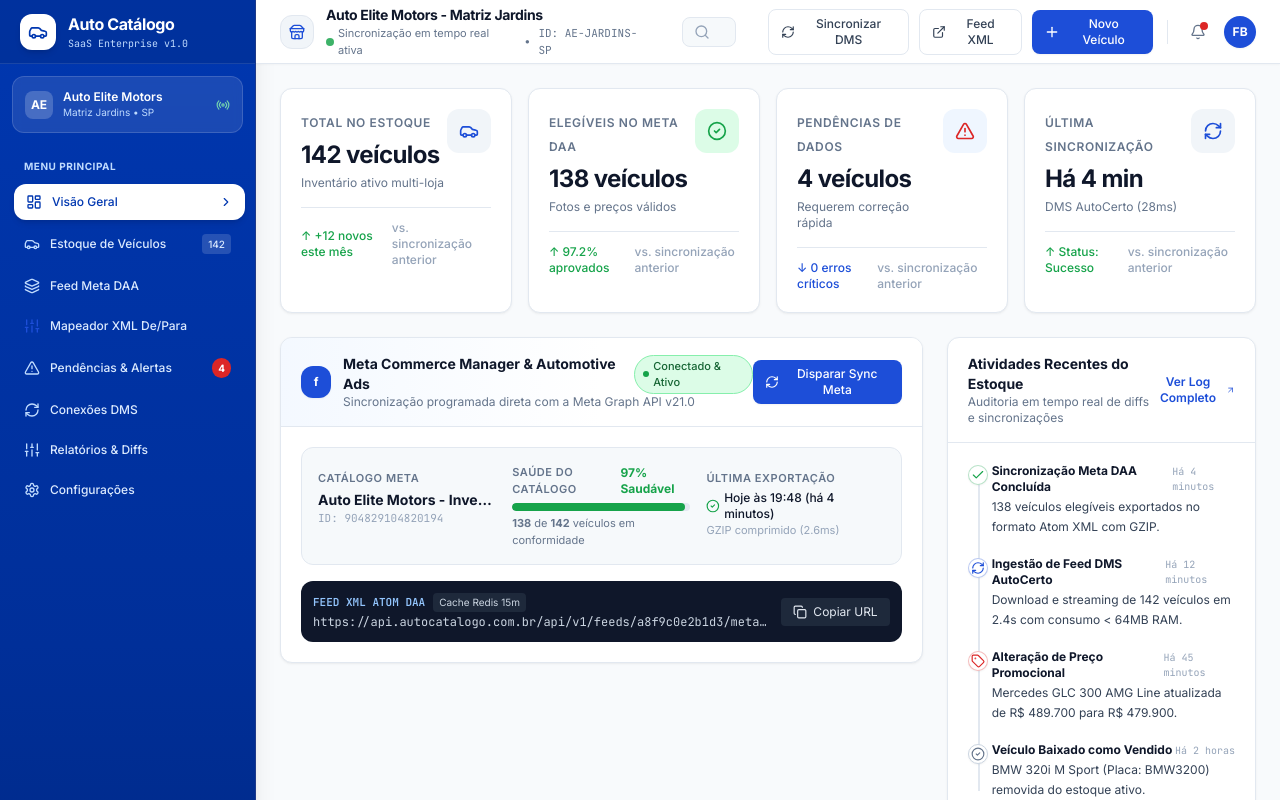
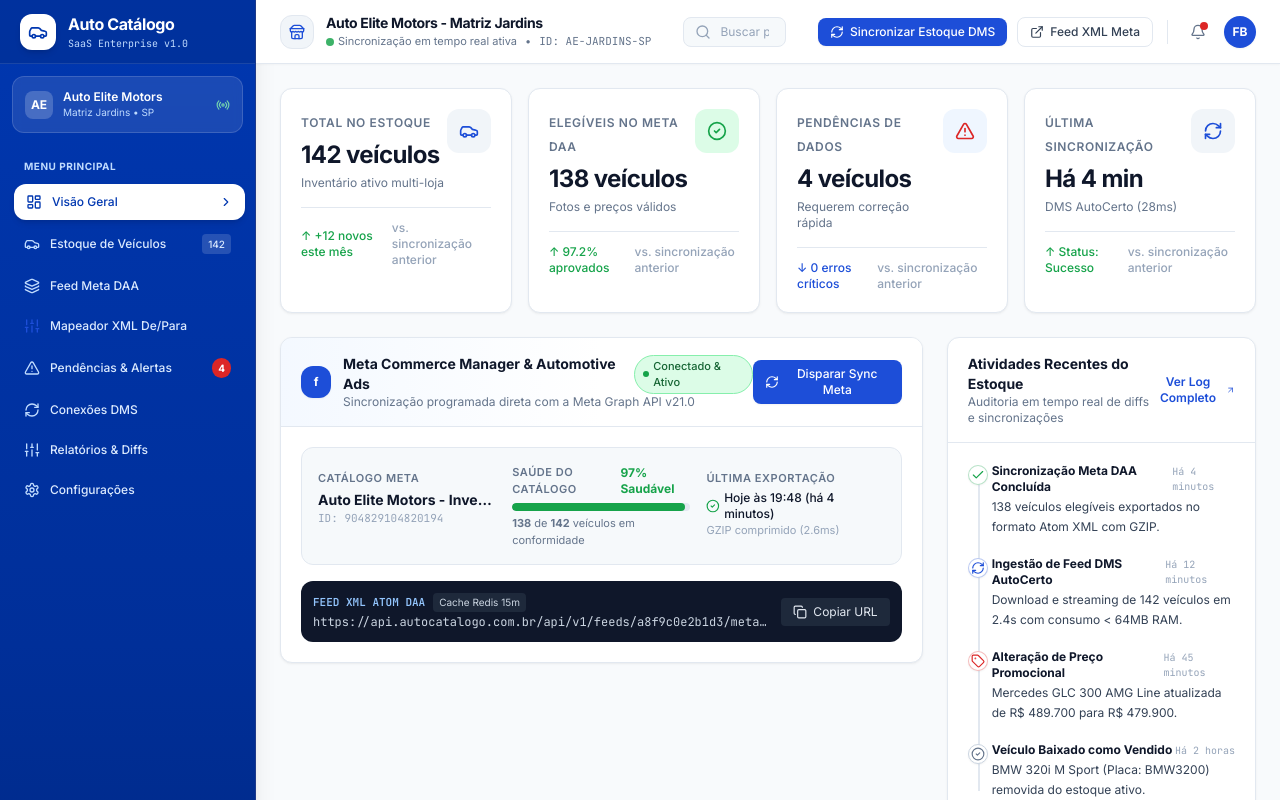
Before and after one commit to saas-auto-catalogo/frontend-app, a React (Vite) app: page / in a window 1280 px wide. Shown: the top 800 px of the page. Built offline with nearby package versions, Linux system fonts and the light colour scheme.

Commit message:
refactor(inventory): remove manual vehicle creation buttons in favor of automated DMS synchronization

```diff
--- a/src/components/inventory/InventoryManager.tsx
+++ b/src/components/inventory/InventoryManager.tsx
@@ -8,8 +8,8 @@
   Search,
   LayoutGrid,
   List,
-  Plus,
-  Car
+  Car,
+  RefreshCw
 } from 'lucide-react';
 
 export interface InventoryManagerProps {
@@ -103,8 +103,13 @@
               </button>
             </div>
 
-            <Button variant="primary" size="sm" icon={<Plus className="w-4 h-4" />}>
-              Cadastrar Veículo
+            <Button
+              variant="outline"
+              size="sm"
+              icon={<RefreshCw className="w-3.5 h-3.5" />}
+              onClick={() => alert('🔄 Sincronização disparada com o Gestor de Estoque DMS! Carregando últimos veículos atualizados.')}
+            >
+              Re-Sync Estoque
             </Button>
           </div>
         </div>
--- a/src/components/layout/Header.tsx
+++ b/src/components/layout/Header.tsx
@@ -1,4 +1,4 @@
-import { Search, Bell, ExternalLink, RefreshCw, Plus, Store } from 'lucide-react';
+import { Search, Bell, ExternalLink, RefreshCw, Store } from 'lucide-react';
 import { Button } from '../ui/Button.js';
 
 export interface HeaderProps {
@@ -49,30 +49,22 @@
       {/* Ações & Controles do Lojista */}
       <div className="flex items-center gap-2.5">
         <Button
-          variant="outline"
+          variant="primary"
           size="sm"
-          icon={<RefreshCw className={`w-3.5 h-3.5 ${isSyncing ? 'animate-spin text-brand-primary' : ''}`} />}
+          icon={<RefreshCw className={`w-3.5 h-3.5 ${isSyncing ? 'animate-spin' : ''}`} />}
           onClick={onRefreshSync}
           loading={isSyncing}
         >
-          Sincronizar DMS
+          Sincronizar Estoque DMS
         </Button>
 
         <Button
           variant="outline"
           size="sm"
           icon={<ExternalLink className="w-3.5 h-3.5" />}
-          onClick={() => window.open('/api/v1/feeds/sample-token/meta-vehicles.xml', '_blank')}
+          onClick={() => window.open('/api/v1/feeds/sec_tok_98f12ae8b10/meta-vehicles.xml', '_blank')}
         >
-          Feed XML
-        </Button>
-
-        <Button
-          variant="primary"
-          size="sm"
-          icon={<Plus className="w-4 h-4" />}
-        >
-          Novo Veículo
+          Feed XML Meta
         </Button>
 
         <div className="h-6 w-[1px] bg-surface-border mx-1" />
```
